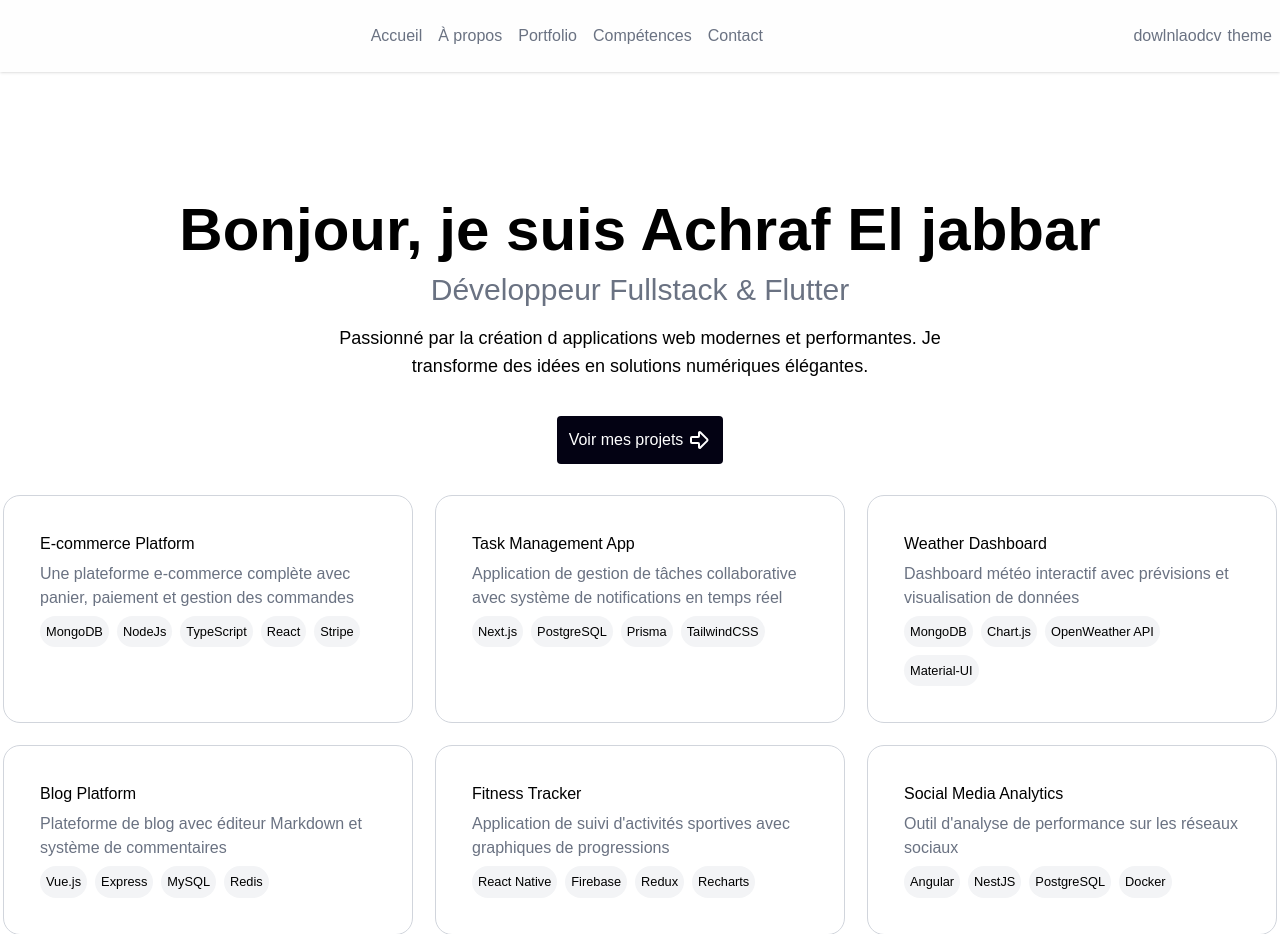
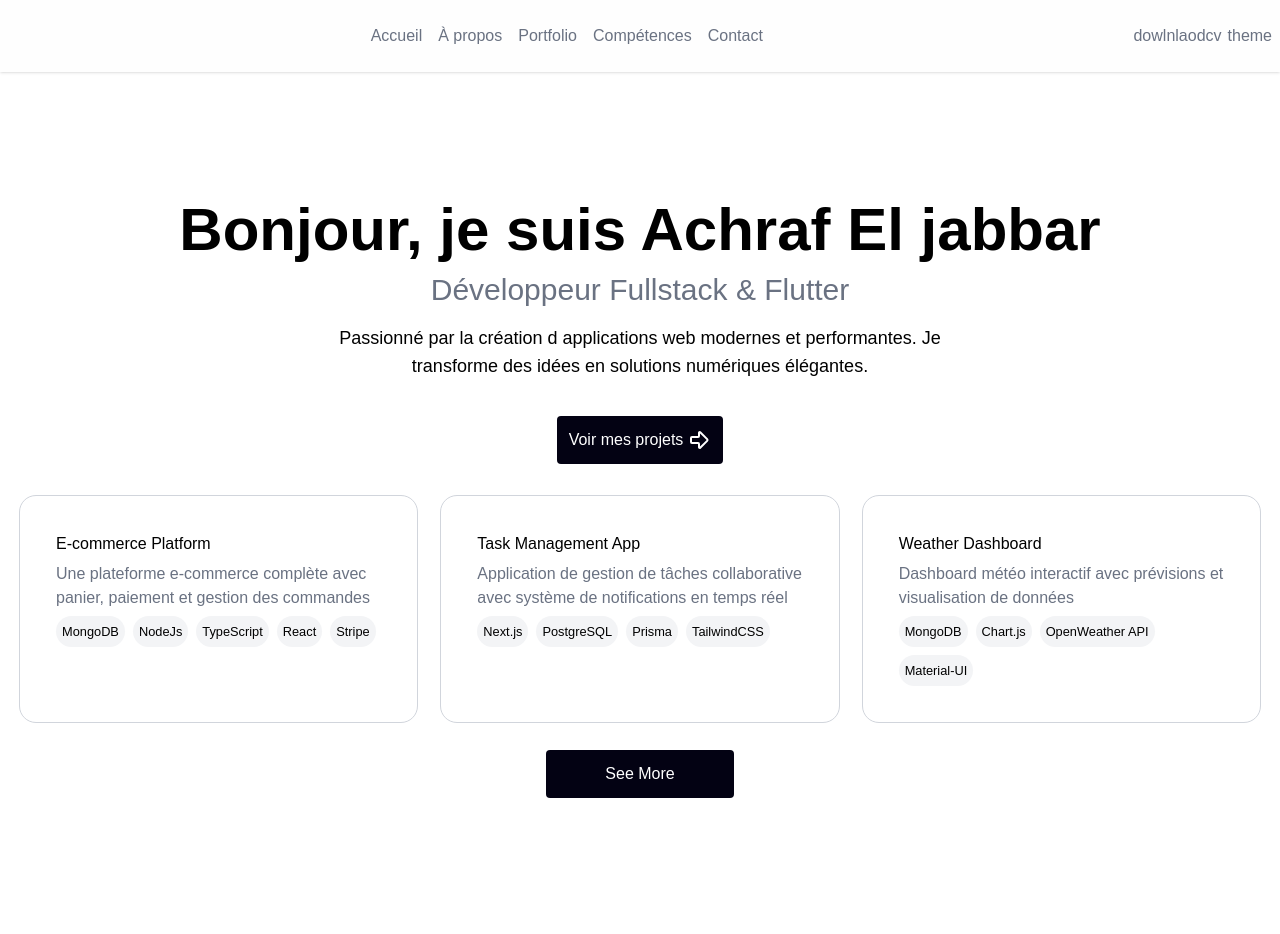
Before and after one commit to achrafjbr/MyPortfolio, a Next.js app: page / in a window 1280 px wide. After the commit the page ends 800 px from the top, so only its background shows below. Built offline with nearby package versions, Linux system fonts and the light colour scheme.

Commit message:
Home page is done

```diff
--- /dev/null
+++ b/src/UI/home/MoreProjects.tsx
@@ -0,0 +1,41 @@
+"use client";
+
+import { useState } from "react";
+import {
+  project1,
+  showProjectByPagination,
+} from "../../app/_dummyData/project";
+import Project from "./Project";
+
+function MoreProjects() {
+  const [seeMoreProjects, setMoreProjects] = useState<number>(3);
+  const seeProjectsHandler = () => {
+    setMoreProjects(seeMoreProjects + 3);
+    showProjectByPagination(seeMoreProjects);
+  };
+  return (
+    <section className="px-4">
+      <section className="grid translate duration-300 lg:grid-cols-3 sm:grid-cols-2 gap-6 mx-1 my-7 ">
+        {showProjectByPagination(seeMoreProjects).map((project) => (
+          <Project
+            key={project.projectName}
+            skills={project.skills}
+            projectDescription={project.projectDescription}
+            projectName={project.projectName}
+          />
+        ))}
+      </section>
+
+      <div className="w-full flex justify-center items-center">
+        <div
+          className=" w-[15%] p-3 cursor-pointer rounded text-white bg-[#030213]"
+          onClick={() => seeProjectsHandler()}
+        >
+          See More
+        </div>
+      </div>
+    </section>
+  );
+}
+
+export default MoreProjects;
--- a/src/UI/Project.tsx
+++ b/src/UI/home/Project.tsx
@@ -1,4 +1,4 @@
-import { SkillsI } from "../app/_types/skills";
+import { SkillsI } from "../../app/_types/skills";
 import Skill from "./skill";
 
 function Project({ skills, projectName, projectDescription }: SkillsI) {
--- a/src/UI/skill.tsx
+++ b/src/UI/home/skill.tsx
@@ -1,4 +1,4 @@
-import { SkillI } from "../app/_types/skills";
+import { SkillI } from "../../app/_types/skills";
 
 function Skill({ skill }: SkillI): React.JSX.Element {
   return (
--- a/src/app/_dummyData/project.ts
+++ b/src/app/_dummyData/project.ts
@@ -1,3 +1,4 @@
+import { Project } from "next/dist/build/swc/types";
 import { SkillsI } from "../_types/skills";
 
 export const project1: SkillsI = {
@@ -40,3 +41,25 @@ export const project6: SkillsI = {
   projectName: "Social Media Analytics",
   projectDescription: "Outil d'analyse de performance sur les réseaux sociaux",
 };
+
+const projectList: SkillsI[] = [
+  project1,
+  project2,
+  project3,
+  project4,
+  project5,
+  project6,
+];
+
+export const showProjectByPagination = (limit: number = 3) => {
+  if (limit > projectList.length) {
+    return projectList;
+  }
+  const projects: SkillsI[] = [];
+  projectList.map((project, index) => {
+    if (index + 1 <= limit) {
+      projects.push(project);
+    }
+  });
+  return projects;
+};
--- a/src/app/page.tsx
+++ b/src/app/page.tsx
@@ -1,6 +1,6 @@
-import Project from "../UI/Project";
-import Skill from "../UI/skill";
-import VuProjects from "../UI/VuProjects";
+import Project from "../UI/home/Project";
+import Skill from "../UI/home/skill";
+import VuProjects from "../UI/home/VuProjects";
 import { Skills } from "../app/_types/skills";
 import {
   project1,
@@ -9,7 +9,9 @@ import {
   project4,
   project5,
   project6,
+  showProjectByPagination,
 } from "./_dummyData/project";
+import MoreProjects from "../UI/home/MoreProjects";
 
 export default function Home() {
   return (
@@ -27,42 +29,7 @@ export default function Home() {
 
       <VuProjects />
 
-      <section className="grid grid-cols-3 gap-6 mx-1 mt-7 ">
-        <Project
-          skills={project1.skills}
-          projectDescription={project1.projectDescription}
-          projectName={project1.projectName}
-        />
-
-        <Project
-          skills={project2.skills}
-          projectDescription={project2.projectDescription}
-          projectName={project2.projectName}
-        />
-
-        <Project
-          skills={project3.skills}
-          projectDescription={project3.projectDescription}
-          projectName={project3.projectName}
-        />
-
-        <Project
-          skills={project4.skills}
-          projectDescription={project4.projectDescription}
-          projectName={project4.projectName}
-        />
-
-        <Project
-          skills={project5.skills}
-          projectDescription={project5.projectDescription}
-          projectName={project5.projectName}
-        />
-        <Project
-          skills={project6.skills}
-          projectDescription={project6.projectDescription}
-          projectName={project6.projectName}
-        />
-      </section>
+      <MoreProjects />
     </section>
   );
 }
```
Also changed, not shown: src/UI/home/VuProjects.tsx (renamed from src/UI/VuProjects.tsx).
